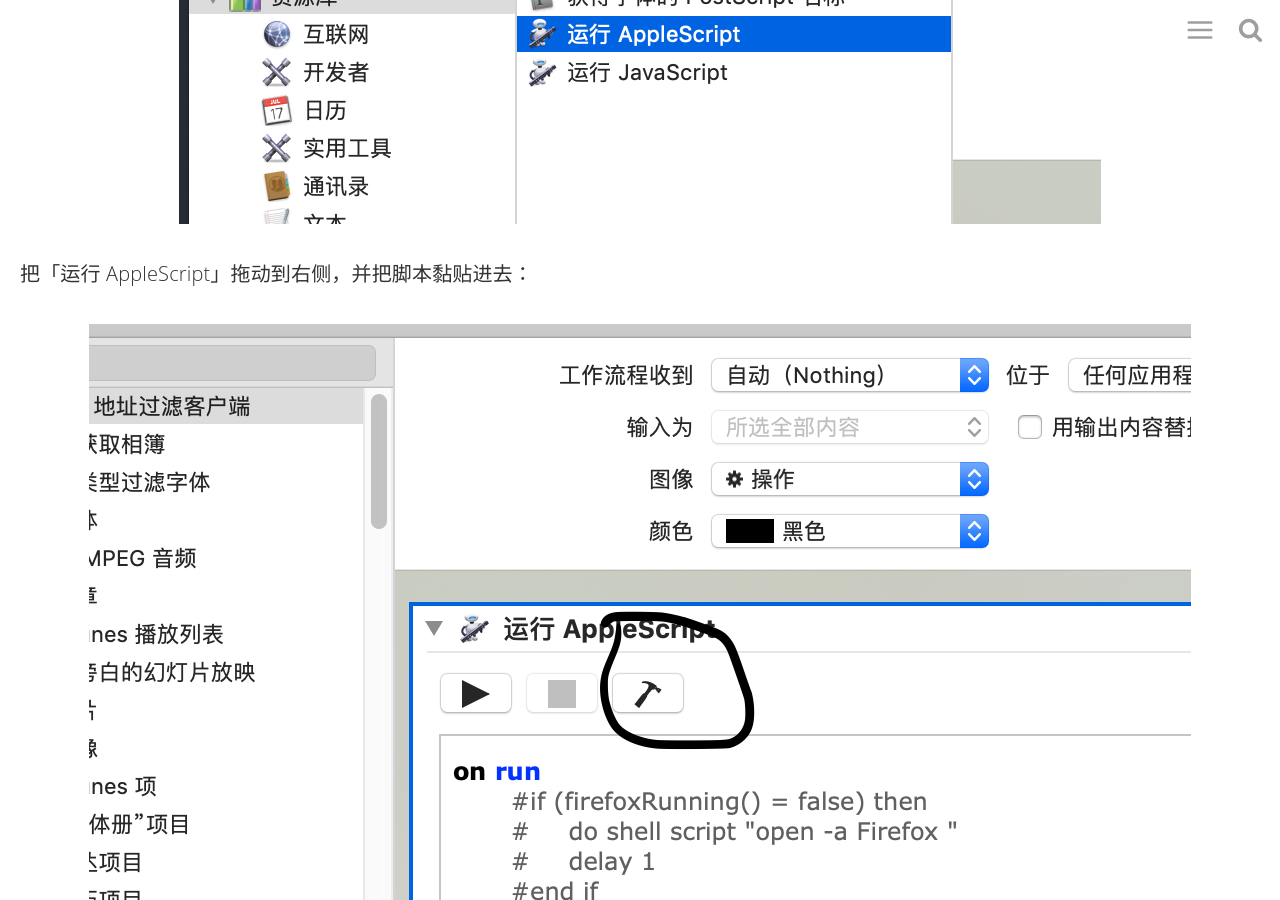
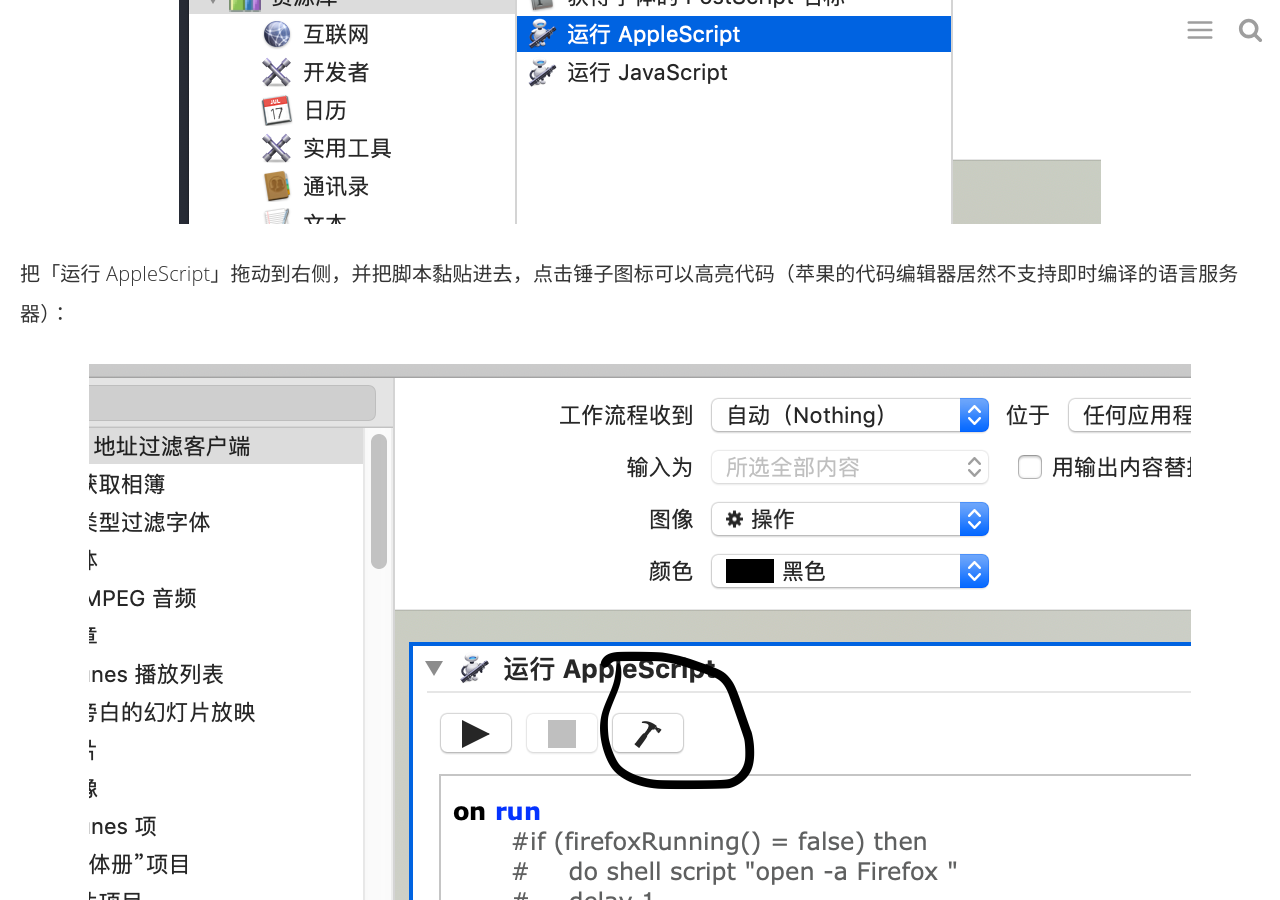
Before and after one commit to linonetwo/linonetwo.github.io, a Jekyll site: the page built from _posts/2019-04-13-用浏览器输入框代替Alfred.md, in a window 1280 px wide and 900 px high, scrolled down 3107 px. Built offline with Jekyll 4.4.1, drawn with Linux system fonts in a browser that asks for light colours; comment, search, counter and statistics services are not loaded.

Commit message:
Update 2019-04-13-用浏览器输入框代替Alfred.md

```diff
--- a/_posts/2019-04-13-用浏览器输入框代替Alfred.md
+++ b/_posts/2019-04-13-用浏览器输入框代替Alfred.md
@@ -62,7 +62,7 @@
 
 ![图 add applescript in automator](https://raw.githubusercontent.com/linonetwo/linonetwo.github.io/master/assets/img/posts/alfred/addscript.png)
 
-把「运行 AppleScript」拖动到右侧，并把脚本黏贴进去：
+把「运行 AppleScript」拖动到右侧，并把脚本黏贴进去，点击锤子图标可以高亮代码（苹果的代码编辑器居然不支持即时编译的语言服务器）：
 
 ![图 add script](https://raw.githubusercontent.com/linonetwo/linonetwo.github.io/master/assets/img/posts/alfred/highlight.png)
 
```
